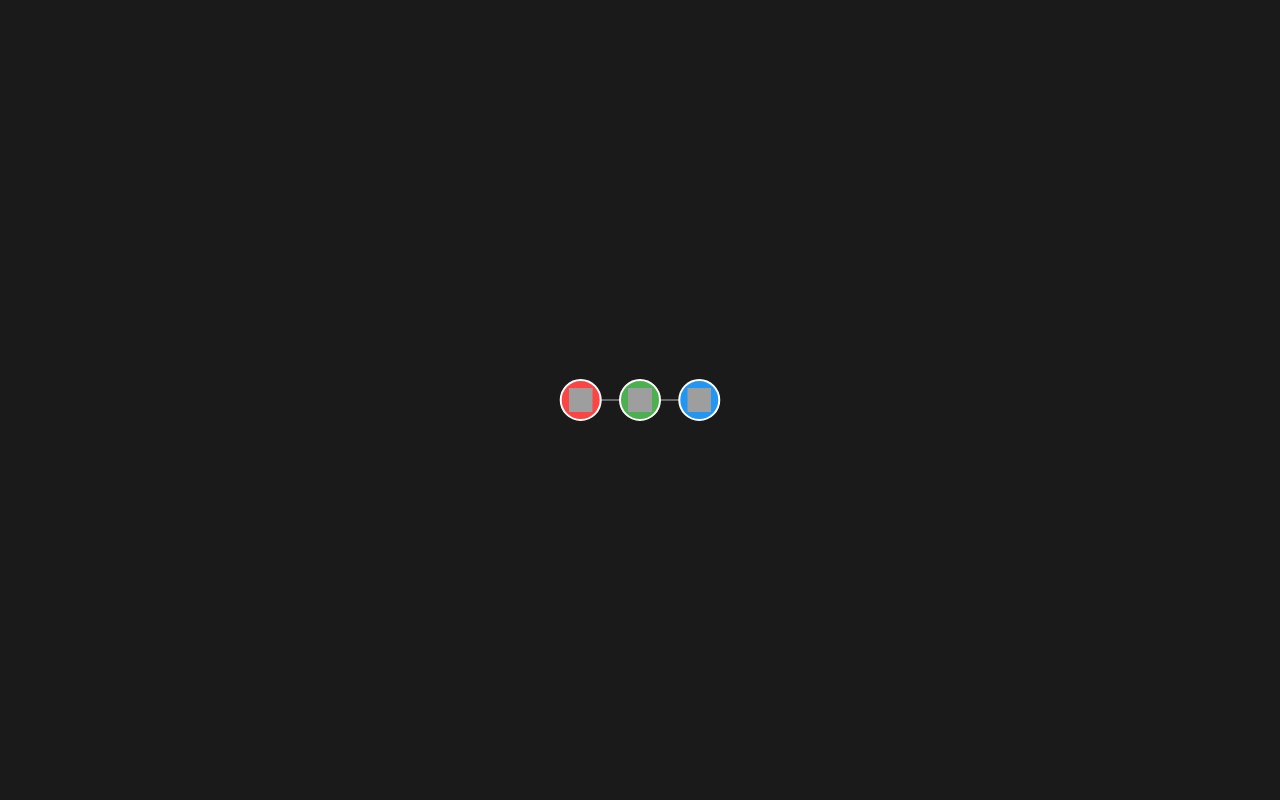
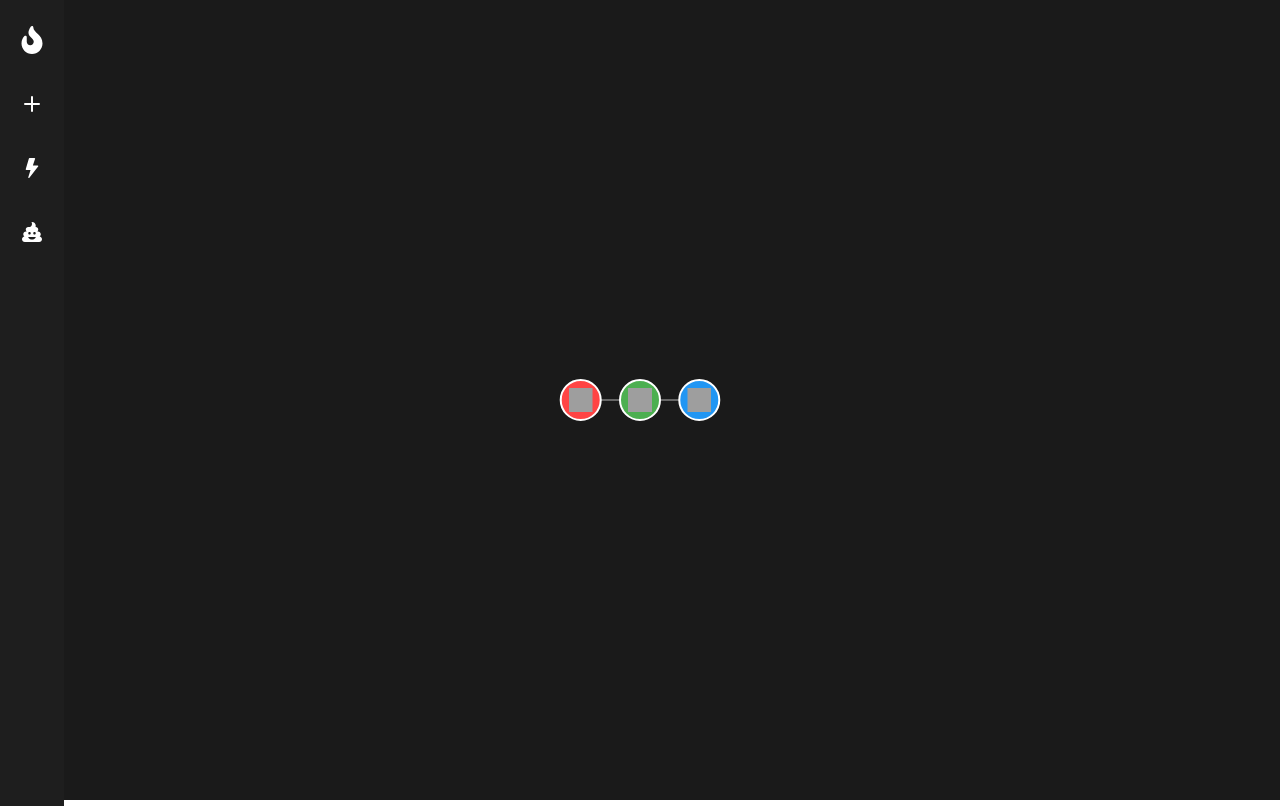
Before and after one commit to i-Roboticist/Super-Dynamic-Graph, a React (Vite) app in the folder super-dynamic-graphs/: page / in a window 1280 px wide. Built offline with nearby package versions, Linux system fonts and the light colour scheme; grey boxes are pictures that could not be loaded.

Commit message:
added static sidebar

```diff
--- a/super-dynamic-graphs/package.json
+++ b/super-dynamic-graphs/package.json
@@ -12,6 +12,7 @@
   "dependencies": {
     "react": "^19.0.0",
     "react-dom": "^19.0.0",
+    "react-icons": "^5.5.0",
     "super-dynamic-graphs": "file:"
   },
   "devDependencies": {
--- a/super-dynamic-graphs/src/App.jsx
+++ b/super-dynamic-graphs/src/App.jsx
@@ -1,9 +1,11 @@
 import Graph from './components/GraphComponents/Graph';
+import StaticSidebar from './components/StaticSidebar/StaticSidebar';
 
 function App() {
   return (
     <div className="app-container">
       <Graph />
+      <StaticSidebar />
     </div>
   );
 }
--- /dev/null
+++ b/super-dynamic-graphs/src/components/StaticSidebar/StaticSidebar.css
@@ -0,0 +1,63 @@
+.static-sidebar {
+    position: fixed;
+    top: 0;
+    left: 0;
+    height: 100vh;
+    width: 4rem;
+    display: flex;
+    flex-direction: column;
+    align-items: center;
+    background-color: #1e1e1e;
+    color: white;
+    padding-top: 1rem;
+    gap: 1rem;
+    z-index: 1001;
+}
+
+.sidebar-icon {
+    position: relative;
+    display: flex;
+    align-items: center;
+    justify-content: center;
+    width: 3rem;
+    height: 3rem;
+    border-radius: 0.5rem;
+    cursor: pointer;
+    transition: all 0.3s ease;
+}
+
+.sidebar-icon:hover {
+    background-color: #363636;
+    border-radius: 0.75rem;
+}
+
+.sidebar-icon:hover > .sidebar-tooltip {
+    opacity: 1;
+    transform: translateX(0);
+    visibility: visible;
+}
+
+.sidebar-tooltip {
+    position: absolute;
+    left: 4rem;
+    background-color: #1e1e1e;
+    padding: 0.5rem 1rem;
+    border-radius: 0.5rem;
+    white-space: nowrap;
+    opacity: 0;
+    visibility: hidden;
+    transition: all 0.2s ease;
+    pointer-events: none;
+    box-shadow: 2px 2px 8px rgba(0,0,0,0.3);
+}
+
+.sidebar-tooltip::before {
+    content: "";
+    position: absolute;
+    left: -0.5rem;
+    top: 50%;
+    transform: translateY(-50%);
+    border-width: 0.5rem;
+    border-style: solid;
+    border-color: transparent #1e1e1e transparent transparent;
+}
--- /dev/null
+++ b/super-dynamic-graphs/src/components/StaticSidebar/StaticSidebar.jsx
@@ -0,0 +1,23 @@
+import { BsPlus, BsFillLightningFill, BsGearFill } from 'react-icons/bs';
+import { FaFire, FaPoo } from 'react-icons/fa';
+import './StaticSidebar.css';
+
+const StaticSidebar = () => {
+    return (
+        <div className="static-sidebar">
+            <SideBarIcon icon={<FaFire size="28" />} text="Home" />
+            <SideBarIcon icon={<BsPlus size="32" />} text="Learn" />
+            <SideBarIcon icon={<BsFillLightningFill size="20" />} text="Progress" />
+            <SideBarIcon icon={<FaPoo size="20" />} text="Settings" />
+        </div>
+    );
+};
+
+const SideBarIcon = ({ icon, text = 'tooltip 💡' }) => (
+    <div className="sidebar-icon">
+        {icon}
+        <span className="sidebar-tooltip">{text}</span>
+    </div>
+);
+
+export default StaticSidebar;
```
Also changed, not shown: 1 other file (tests, documents, lock files or other folders).
